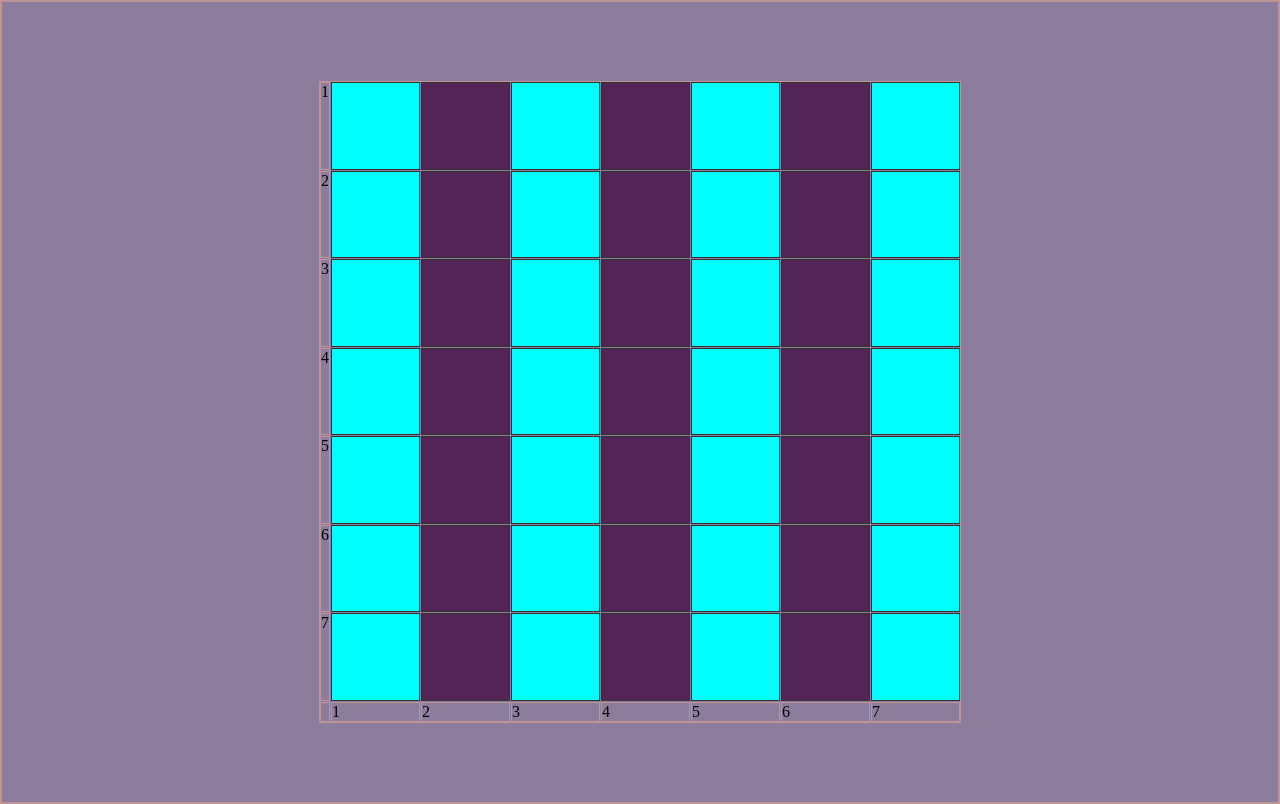
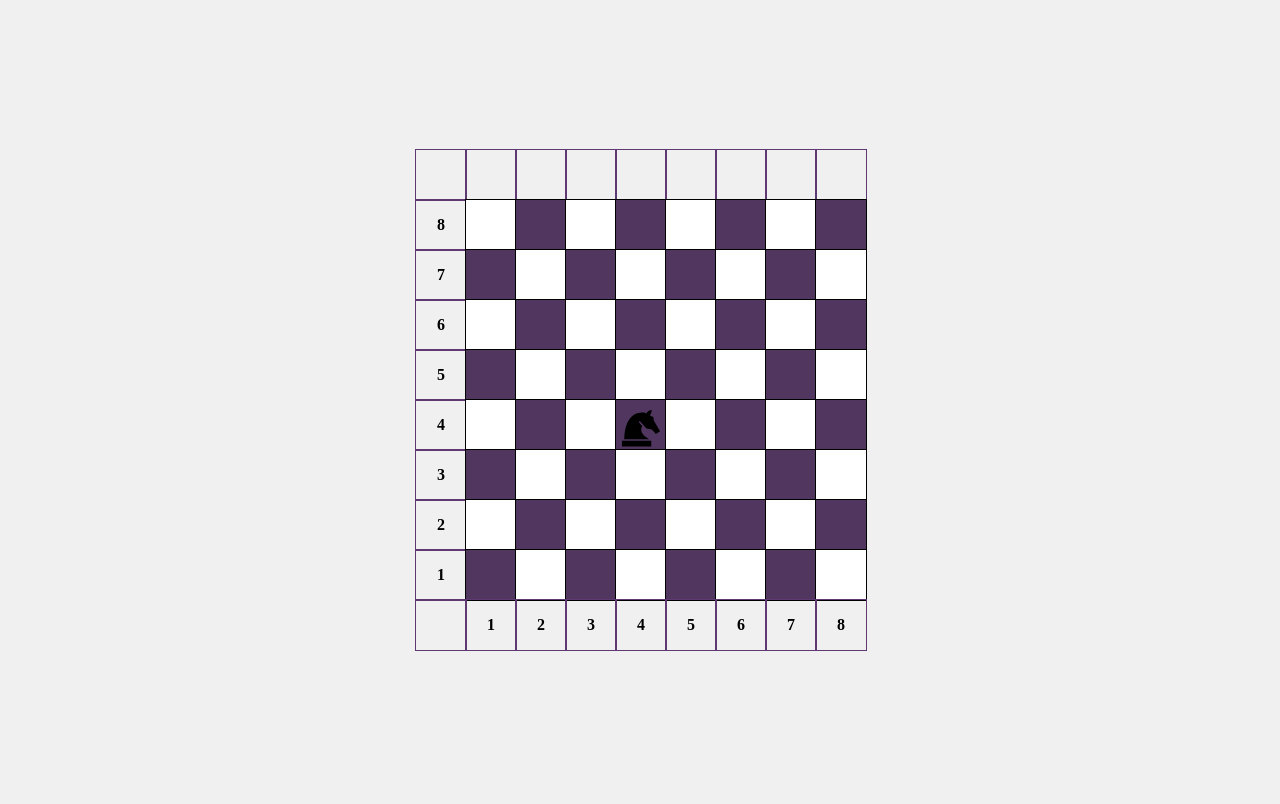
Before and after one commit to codingwithstrangers/strangest_chess, a plain HTML site: page index.html in a window 1280 px wide. Drawn offline with Linux system fonts and the light colour scheme.

Commit message:
closing this as we got the jest of the lesson

```diff
--- a/index.html
+++ b/index.html
@@ -4,84 +4,129 @@
     <meta charset="UTF-8">
     <meta name="viewport" content="width=device-width, initial-scale=1.0">
     <link rel="stylesheet" href="style.css">
-    <link rel="preconnect" href="https://fonts.googleapis.com">
-    <title>Strangest_Chess</title>
+    <title>Chess Board</title>
 </head>
 <body>
-    <div class="board">
-        <div class="number_number_row">1</div>
-        <div class="square"></div>
-        <div class="square"></div>
-        <div class="square"></div>
-        <div class="square"></div>
-        <div class="square"></div>
-        <div class="square"></div>
-        <div class="square"></div>
+    <div class="chess-board">
 
-        <div class="number_number_row">2</div>
-        <div class="square"></div>
-        <div class="square"></div>
-        <div class="square"></div>
-        <div class="square"></div>
-        <div class="square"></div>
-        <div class="square"></div>
-        <div class="square"></div>
+        <!-- Left numbers -->
+        <div class="number"></div>
+        <div class="number"></div>
+        <div class="number"></div>
+        <div class="number"></div>
+        <div class="number"></div>
+        <div class="number"></div>
+        <div class="number"></div>
+        <div class="number"></div>
+        <div class="number"></div>
 
-        <div class="number_number_row">3</div>
-        <div class="square"></div>
-        <div class="square"></div>
-        <div class="square"></div>
-        <div class="square"></div>
-        <div class="square"></div>
-        <div class="square"></div>
-        <div class="square"></div>
+        <!-- Chessboard Rows -->
+        <div class="row">
+            <div class="number">8</div>
+            <div class="cell black"></div>
+            <div class="cell white"></div>
+            <div class="cell black"></div>
+            <div class="cell white"></div>
+            <div class="cell black"></div>
+            <div class="cell white"></div>
+            <div class="cell black"></div>
+            <div class="cell white"></div>
+        </div>
+        <div class="row">
+            <div class="number">7</div>
+            <div class="cell white"></div>
+            <div class="cell black"></div>
+            <div class="cell white"></div>
+            <div class="cell black"></div>
+            <div class="cell white"></div>
+            <div class="cell black"></div>
+            <div class="cell white"></div>
+            <div class="cell black"></div>
+        </div>
+        <div class="row">
+            <div class="number">6</div>
+            <div class="cell black"></div>
+            <div class="cell white"></div>
+            <div class="cell black"></div>
+            <div class="cell white"></div>
+            <div class="cell black"></div>
+            <div class="cell white"></div>
+            <div class="cell black"></div>
+            <div class="cell white"></div>
+        </div>
+        <div class="row">
+            <div class="number">5</div>
+            <div class="cell white"></div>
+            <div class="cell black"></div>
+            <div class="cell white">
 
-        <div class="number_number_row">4</div>
-        <div class="square"></div>
-        <div class="square"></div>
-        <div class="square"></div>
-        <div class="square"></div>
-        <div class="square"></div>
-        <div class="square"></div>
-        <div class="square"></div>
+            </div>
+            <div class="cell black"></div>
+            <div class="cell white"></div>
+            <div class="cell black"></div>
+            <div class="cell white"></div>
+            <div class="cell black"></div>
+        </div>
+        <div class="row">
+            <div class="number">4</div>
+            <div class="cell black"></div>
+            <div class="cell white"></div>
+            <div class="cell black"></div>
+            <div class="cell white"><svg viewBox="0 0 512 512" xmlns="http://www.w3.org/2000/svg" fill="#000000" class="chess-piece">
+                <path fill="#000000" d="M60.81 476.91h300v-60h-300v60zm233.79-347.3l13.94 7.39c31.88-43.62 61.34-31.85 61.34-31.85l-21.62 53 35.64 19 2.87 33 64.42 108.75-43.55 29.37s-26.82-36.39-39.65-43.66c-10.66-6-41.22-10.25-56.17-12l-67.54-76.91-12 10.56 37.15 42.31c-.13.18-.25.37-.38.57-35.78 58.17 23 105.69 68.49 131.78H84.14C93 85 294.6 129.61 294.6 129.61z"></path>
+            </svg></div>
+            <div class="cell black"></div>
+            <div class="cell white"></div>
+            <div class="cell black"></div>
+            <div class="cell white"></div>
+        </div>
+        <div class="row">
+            <div class="number">3</div>
+            <div class="cell white"></div>
+            <div class="cell black"></div>
+            <div class="cell white"></div>
+            <div class="cell black"></div>
+            <div class="cell white"></div>
+            <div class="cell black"></div>
+            <div class="cell white"></div>
+            <div class="cell black"></div>
+        </div>
+        <div class="row">
+            <div class="number">2</div>
+            <div class="cell black"></div>
+            <div class="cell white"></div>
+            <div class="cell black"></div>
+            <div class="cell white"></div>
+            <div class="cell black"></div>
+            <div class="cell white"></div>
+            <div class="cell black"></div>
+            <div class="cell white"></div>
+        </div>
+        <div class="row">
+            <div class="number">1</div>
+            <div class="cell white"></div>
+            <div class="cell black"></div>
+            <div class="cell white"></div>
+            <div class="cell black"></div>
+            <div class="cell white"></div>
+            <div class="cell black"></div>
+            <div class="cell white"></div>
+            <div class="cell black"></div>
+        </div>
 
-        <div class="number_number_row">5</div>
-        <div class="square"></div>
-        <div class="square"></div>
-        <div class="square"></div>
-        <div class="square"></div>
-        <div class="square"></div>
-        <div class="square"></div>
-        <div class="square"></div>
+        <!-- Bottom numbers -->
+        <div class="number-row">
+            <div class="number"></div> <!-- Bottom-left empty cell -->
+            <div class="number">1</div>
+            <div class="number">2</div>
+            <div class="number">3</div>
+            <div class="number">4</div>
+            <div class="number">5</div>
+            <div class="number">6</div>
+            <div class="number">7</div>
+            <div class="number">8</div>
+        </div>
+    </div>
 
-        <div class="number_number_row">6</div>
-        <div class="square"></div>
-        <div class="square"></div>
-        <div class="square"></div>
-        <div class="square"></div>
-        <div class="square"></div>
-        <div class="square"></div>
-        <div class="square"></div>
-
-        <div class="number_number_row">7</div>
-        <div class="square"></div>
-        <div class="square"></div>
-        <div class="square"></div>
-        <div class="square"></div>
-        <div class="square"></div>
-        <div class="square"></div>
-        <div class="square"></div>
-
-        <!-- columns -->
-        <div class="number-col-blank"></div>
-        <div class="number number-col">1</div>
-        <div class="number number-col">2</div>
-        <div class="number number-col">3</div>
-        <div class="number number-col">4</div>
-        <div class="number number-col">5</div>
-        <div class="number number-col">6</div>
-        <div class="number number-col">7</div>
-
-    </div>
 </body>
 </html>
--- a/style.css
+++ b/style.css
@@ -1,44 +1,46 @@
-*{
-    padding: 0;
-    border: rgb(191, 148, 148) 1px solid;
-    margin: 0;
-    /* border: 1px green solid; */
-    }
-
-    /* body */
-    body{
+body {
     display: flex;
     justify-content: center;
     align-items: center;
     height: 100vh;
+    background-color: #f0f0f0;
     margin: 0;
-        background-color: rgb(141, 125, 157);
 }
 
-    .square:nth-child(odd)
-    { background-color: rgb(83, 36, 86); }
-    .board {
-        /* background-color: black; */
+.chess-board {
     display: grid;
-        grid-template-columns: auto repeat(7,1fr);
-        grid-template-rows: repeat(7,1fr)auto;
-        gap: 1px;
-        width: 80vmin;
-        height: 80vmin;
+    grid-template-columns: repeat(9, 50px); /* 8 squares + 1 for numbers */
+    grid-template-rows: repeat(9, 50px); /* 8 rows + 1 for bottom number row */
 }
 
-    .square{
-        background-color: white;
-        border: 1px solid #333
+.row {
+    display: contents; /* Allow the child cells to span the grid */
 }
 
-/* moving the bord squares */
-    .board .square:nth-child(8n +2),
-    .board .square:nth-child(8n +4),
-    .board .square:nth-child(8n +6),
-    .board .square:nth-child(8n +8),
-    .board .square:nth-child(8n +10)
+.number {
+    display: flex;
+    justify-content: center;
+    align-items: center;
+    font-weight: bold;
+    border: 1px solid #5f3971;
+    height: 50px;
+    width: 50px;
+}
 
-    {
-        background-color: aqua;
+.cell {
+    border: black 1px solid;
+    height: 50px;
+    width: 50px;
 }
+
+.white {
+    background-color: #51365f;
+}
+
+.black {
+    background-color:#ffffff;
+}
+
+.number-row {
+    display: contents; /* Allow the child cells to span the grid */
+}
```
Also changed, not shown: main.js (added, +58 -0 lines). Lines whose indentation alone changed are shown as unchanged.
